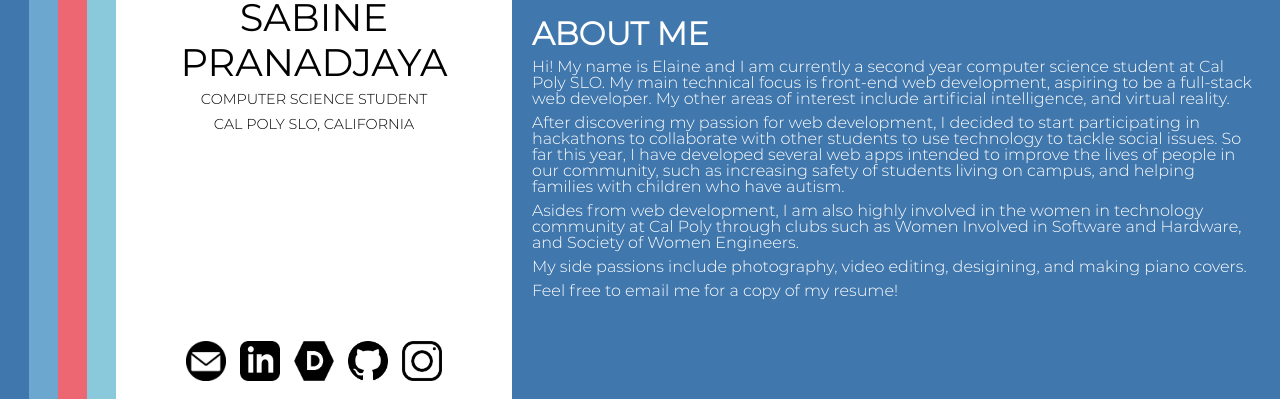
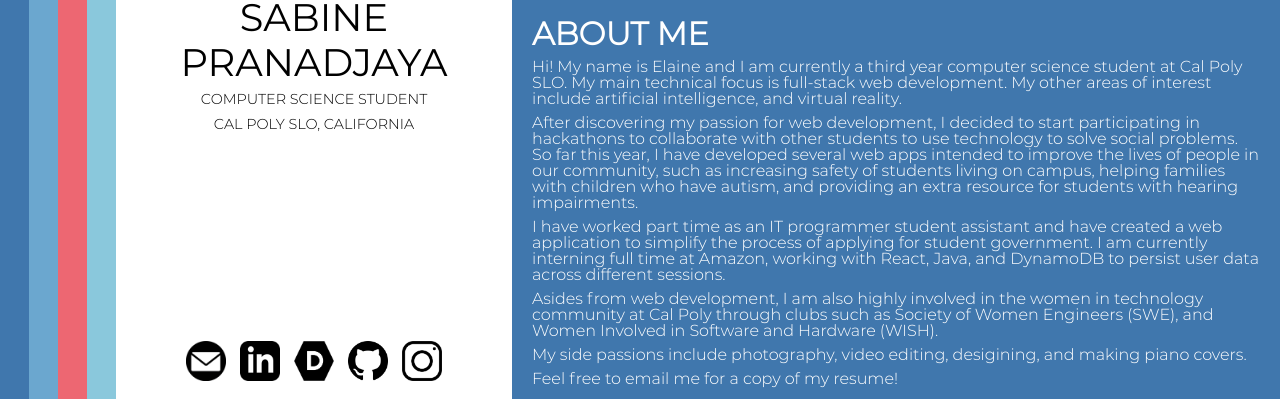
Before and after one commit to elainesabine/elainesabine.github.io, a PHP site: page /index.html in a window 1280 px wide. Shown: the part 401-800 px from the top of the page. Run offline with PHP 8.4, Linux system fonts and the light colour scheme.

Commit message:
fixed cowovid image and changed to third year

```diff
--- a/elainesabine.css
+++ b/elainesabine.css
@@ -14,6 +14,16 @@
     font-weight: normal;
     font-style: normal;
   }
+
+a {
+    color: white;
+    text-decoration: underline !important;
+}
+
+a :hover {
+    color: white;
+    text-decoration: underline !important;
+}
 
 
 body {
--- a/index.html
+++ b/index.html
@@ -27,11 +27,13 @@
                     <!-- ------------------------------ FOR PHONE AND TABLET ------------------------------ -->
                     <div id="aboutmephone">
                             <h1>ABOUT ME</h1>
-                            <p>Hi! My name is Elaine and I am currently a second year computer science student at Cal Poly SLO. My main technical focus is front-end web development, aspiring to be a full-stack web developer. My other areas of interest include artificial intelligence, and virtual reality. </p>
+                            <p>Hi! My name is Elaine and I am currently a third year computer science student at Cal Poly SLO. My main technical focus is full-stack web development. My other areas of interest include artificial intelligence, and virtual reality. </p>
 
-                            <p>After discovering my passion for web development, I decided to start participating in hackathons to collaborate with other students to use technology to tackle social issues. So far this year, I have developed several web apps intended to improve the lives of people in our community, such as increasing safety of students living on campus, and helping families with children who have autism. </p>
+                            <p>After discovering my passion for web development, I decided to start participating in hackathons to collaborate with other students to use technology to solve social problems. So far this year, I have developed several web apps intended to improve the lives of people in our community, such as increasing safety of students living on campus, helping families with children who have autism, and providing an extra resource for students with hearing impairments. </p>
 
-                            <p>Asides from web development, I am also highly involved in the women in technology community at Cal Poly through clubs such as Women Involved in Software and Hardware, and Society of Women Engineers. </p>
+                            <p>I have worked part time as an IT programmer student assistant and have created a web application to simplify the process of applying for student government. I am currently interning full time at Amazon, working with React, Java, and DynamoDB to persist user data across different sessions.</p>
+
+                            <p>Asides from web development, I am also highly involved in the women in technology community at Cal Poly through clubs such as Society of Women Engineers (SWE), and Women Involved in Software and Hardware (WISH).</p>
 
                             <p>My side passions include photography, video editing, desigining, and making piano covers. </p>
 
@@ -75,11 +77,13 @@
             <div class="pages" id="aboutMeBottom">
                 <div id="aboutmecontainer">
                     <h1>ABOUT ME</h1>
-                    <p>Hi! My name is Elaine and I am currently a second year computer science student at Cal Poly SLO. My main technical focus is front-end web development, aspiring to be a full-stack web developer. My other areas of interest include artificial intelligence, and virtual reality. </p>
+                    <p>Hi! My name is Elaine and I am currently a third year computer science student at Cal Poly SLO. My main technical focus is full-stack web development. My other areas of interest include artificial intelligence, and virtual reality. </p>
 
-                    <p>After discovering my passion for web development, I decided to start participating in hackathons to collaborate with other students to use technology to tackle social issues. So far this year, I have developed several web apps intended to improve the lives of people in our community, such as increasing safety of students living on campus, and helping families with children who have autism. </p>
+                    <p>After discovering my passion for web development, I decided to start participating in hackathons to collaborate with other students to use technology to solve social problems. So far this year, I have developed several web apps intended to improve the lives of people in our community, such as increasing safety of students living on campus, helping families with children who have autism, and providing an extra resource for students with hearing impairments. </p>
 
-                    <p>Asides from web development, I am also highly involved in the women in technology community at Cal Poly through clubs such as Women Involved in Software and Hardware, and Society of Women Engineers. </p>
+                    <p>I have worked part time as an IT programmer student assistant and have created a web application to simplify the process of applying for student government. I am currently interning full time at Amazon, working with React, Java, and DynamoDB to persist user data across different sessions.</p>
+
+                    <p>Asides from web development, I am also highly involved in the women in technology community at Cal Poly through clubs such as Society of Women Engineers (SWE), and Women Involved in Software and Hardware (WISH).</p>
 
                     <p>My side passions include photography, video editing, desigining, and making piano covers. </p>
 
@@ -102,17 +106,19 @@
             <div class="pages" id="experienceBottom">
                 <div id="experienceContainer">
                     <div class="experience" id="experience1">
+                        <h1>JUNIOR SOFTWARE DEVELOPER</h1>
+                        <h2>AMAZON</h2>
+                        <h3>APRIL 2020 - PRESENT</h3>
+                        <p>- Developed a feature on an internal web app to store user preferences that can persist over multiple sessions by using React, Redux, DynamoDB, and Spring Framework.</p>
+                        <p>- Developed a history page to view a log of changes made. This process included brainstorming how to visualize the data, making UI mockups and documentation, and holding a design review team meeting. </p>
+                    </div>
+                    <div class="experience" id="experience2" style="display: none">
                         <h1>IT PROGRAMMER STUDENT ASSISTANT</h1>
                         <h2>CAL POLY ASSOCIATED STUDENTS, INC.</h2>
-                        <h3>FALL 2019 - PRESENT</h3>
+                        <h3>FALL 2019 - MARCH 2020</h3>
                         <p>- Maintained and developed a web application for the Cal Poly ASI student government elections using HTML, CakePHP, and SQL.</p>
                         <p>- Created multiple web forms connected to a SQL database to digitialize the submissions of the student government filing forms.</p>
                         <p>- Made changes when needed to the ASI website so that it provides Cal Poly students with updated information. Some examples would be replacing the winter quarter fitness schedule with the spring quarter fitness schedule, and replacing outdated forms / PDF files. </p>
-                    </div>
-                    <div class="experience" id="experience2" style="display: none">
-                        <h1>JUNIOR SOFTWARE DEVELOPER</h1>
-                        <h2>AMAZON</h2>
-                        <p>TBD</p>
                     </div>
                 </div>
 
@@ -127,12 +133,12 @@
             <div class="pages" id="projectsTop">
 
                 <ul id="slideshowProjects" class="slides">
-                    <li style="background: url(camppolyhacks.png) center center no-repeat; background-size: 100%;"></li>
-                    <li style="background: url(slohacks1.jpg) center center no-repeat; background-size: 100%;"></li>
+                    <li style="background: url(coping.png) center center no-repeat; background-size: 100%;"></li>
+                    <li style="background: url(cowovidimage.jpg) center center no-repeat; background-size: 100%;"></li>
                     <li style="background: url(athenahacks.jpg) center center no-repeat; background-size: 100%;"></li>
                     <li style="background: url(cph2020.jpg) center center no-repeat; background-size: 100%;"></li>
-                    <li style="background: url(cowovid.png) center center no-repeat; background-size: 100%;"></li>
-                    <li style="background: url(coping.png) center center no-repeat; background-size: 100%;"></li>
+                    <li style="background: url(slohacks1.jpg) center center no-repeat; background-size: 100%;"></li>
+                    <li style="background: url(camppolyhacks.png) center center no-repeat; background-size: 100%;"></li>
                 </ul>
 
             </div>
@@ -140,20 +146,18 @@
             <div class="pages" id="projectsBottom">
                 <div id="projectscontainer">
                     <div class="project" id="project1">
-                        <h1>CAPTION THIS</h1>
-                        <h2>CAMP POLY HACKS 2019 | BEST SERVANT LEADERSHIP HACK</h2>
-                        <p> <a href="https://caption-this-app.herokuapp.com/home">caption-this-app.heroku.com </a>| <a href="https://devpost.com/software/caption-this-fcya7m">Devpost</a> | <a href="https://github.com/ameru/caption-this">Github</a></p>
-                        <p>- Caption This is a website application that aids hearing impaired students in understanding course materials.</p>
-                        <p>- This web app allows students to upload videos recorded during lectures and add closed captions to the uploaded videos, which hearing impaired students can then use as a resource.</p>
-                        <p>-For this project, I used HTML, CSS and AngularJS to create the user interface. This was my first time working with Angular so it was a little challenging. However, I was able to solve most of my problems within the 24 hour time limit, and I definitely learnt a lot. </p>
+                        <h1>CO.PING</h1>
+                        <h2>COVID-19 Global Hackathon 1.0 2020</h2>
+                        <p> <a href="https://buildforcovid19.firebaseapp.com">buildforcovid19.firebaseapp.com</a> | <a href="https://devpost.com/software/co-ping">Devpost</a> | <a href="https://github.com/elainesabine/BuildForCOVID19">Github</a> | <a href="https://xd.adobe.com/view/bc3a4750-14e2-4edb-710c-ded5aeb0fc02-ca0b/?fullscreen">Prototype</a></p>
+                        <p>- Created a mobile app that monitors the spread of COVID-19 and notifies the user if they are vulnerable to the virus.</p>
+                        <p>- For this project, I used Ionic framework to create the front end. I also used Firebase and TypeScript to create the login page and store the user's email, password, and first/last name. I learned quite a bit about how to use services such as the Firebase authentication service. This was my first time working with Firebase and Ionic together so I had a lot of trouble trying to fetch the data from the backend to send to the front end. </p>
                     </div>
                     <div class="project" id="project2" style="display: none">
-                        <h1>GO POLY SAFE</h1>
-                        <h2>SLO HACKS 2019 | TOP 5 FINALIST</h2>
-                        <p><a href="https://devpost.com/software/go-poly-safe">Devpost</a> | <a href="https://github.com/ohnoitsjmo/go-poly-safe">Github</a></p>
-                        <p>- GoPolySafe is a location based web application that integrates safety, communication, and gives students a peace of mind around their campus community.</p>
-                        <p>- Students are able to report incidents and view reported incidents on a map. Law enforcement or University Police are able to log into a more detailed dashboard of non-emergency reports and respond appropriately. This enables immediate communication between UPD and students regarding active incidents. </p>
-                        <p>- For this project I assisted with the front-end development using Bootstrap to create a responsive UI.</p>
+                        <h1>COWOVID19</h1>
+                        <h2>LA HACKS 2020</h2>
+                        <p> <a href="http://cowovid19.tech/">cowovid19.tech</a> | <a href="https://devpost.com/software/cowovid-19">Devpost</a></p>
+                        <p>- Cowovid19 is an app that visualizes Covid-19 cases in california over time. By keeping track of changes in metrics such as hospital capacity over the past few months, we can begin to understand which counties will need the most support in the days to come. Users who have the means to donate ventilators to hospitals would be directed to resources that take them there.</p>
+                        <p>- I worked in a team of 5 and used D3.js, Flask, and jQuery to build this web app. I mainly worked on the front end to color code the map to indicate the severity of the COVID-19 cases in each county.</p>
                     </div>
                     <div class="project" id="project3" style="display: none">
                         <h1>AUTISM CARE </h1>
@@ -171,18 +175,20 @@
                     </div>
 
                     <div class="project" id="project5" style="display: none">
-                        <h1>COWOVID19</h1>
-                        <h2>LA HACKS 2020</h2>
-                        <p> <a href="http://cowovid19.tech/">cowovid19.tech</a> | <a href="https://devpost.com/software/cowovid-19">Devpost</a></p>
-                        <p>- Worked in a team of 5 to build a web app to visualize medical resources during the spread of COVID-19.</p>
-                        <p>- We used D3.js, Flask, and jQuery to build our app. I mainly worked on the front end to color code the map to indicate the severity of the COVID-19 cases in each county.</p>
+                        <h1>GO POLY SAFE</h1>
+                        <h2>SLO HACKS 2019 | TOP 5 FINALIST</h2>
+                        <p><a href="https://devpost.com/software/go-poly-safe">Devpost</a> | <a href="https://github.com/ohnoitsjmo/go-poly-safe">Github</a></p>
+                        <p>- GoPolySafe is a location based web application that integrates safety, communication, and gives students a peace of mind around their campus community.</p>
+                        <p>- Students are able to report incidents and view reported incidents on a map. Law enforcement or University Police are able to log into a more detailed dashboard of non-emergency reports and respond appropriately. This enables immediate communication between UPD and students regarding active incidents. </p>
+                        <p>- For this project I assisted with the front-end development using Bootstrap to create a responsive UI.</p>
                     </div>
                     <div class="project" id="project6" style="display: none">
-                        <h1>CO.PING</h1>
-                        <h2>COVID-19 Global Hackathon 1.0</h2>
-                        <p> <a href="https://buildforcovid19.firebaseapp.com">buildforcovid19.firebaseapp.com</a> | <a href="https://devpost.com/software/co-ping">Devpost</a> | <a href="https://github.com/elainesabine/BuildForCOVID19">Github</a> | <a href="https://xd.adobe.com/view/bc3a4750-14e2-4edb-710c-ded5aeb0fc02-ca0b/?fullscreen">Prototype</a></p>
-                        <p>- Created a mobile app that monitors the spread of COVID-19 and notifies the user if they are vulnerable to the virus.</p>
-                        <p>- For this project, I used Ionic framework to create the front end. I also used Firebase and TypeScript to create the login page and store the user's email, password, and first/last name. I learned quite a bit about how to use services such as the Firebase authentication service. This was my first time working with Firebase and Ionic together so I had a lot of trouble trying to fetch the data from the backend to send to the front end. </p>
+                        <h1>CAPTION THIS</h1>
+                        <h2>CAMP POLY HACKS 2019 | BEST SERVANT LEADERSHIP HACK</h2>
+                        <p> <a href="https://caption-this-app.herokuapp.com/home">caption-this-app.heroku.com </a>| <a href="https://devpost.com/software/caption-this-fcya7m">Devpost</a> | <a href="https://github.com/ameru/caption-this">Github</a></p>
+                        <p>- Caption This is a website application that aids hearing impaired students in understanding course materials.</p>
+                        <p>- This web app allows students to upload videos recorded during lectures and add closed captions to the uploaded videos, which hearing impaired students can then use as a resource.</p>
+                        <p>-For this project, I used HTML, CSS and AngularJS to create the user interface. This was my first time working with Angular so it was a little challenging. However, I was able to solve most of my problems within the 24 hour time limit, and I definitely learnt a lot. </p>
                     </div>
                 </div>
 
```
Also changed, not shown: cowovidimage.jpg (added).
